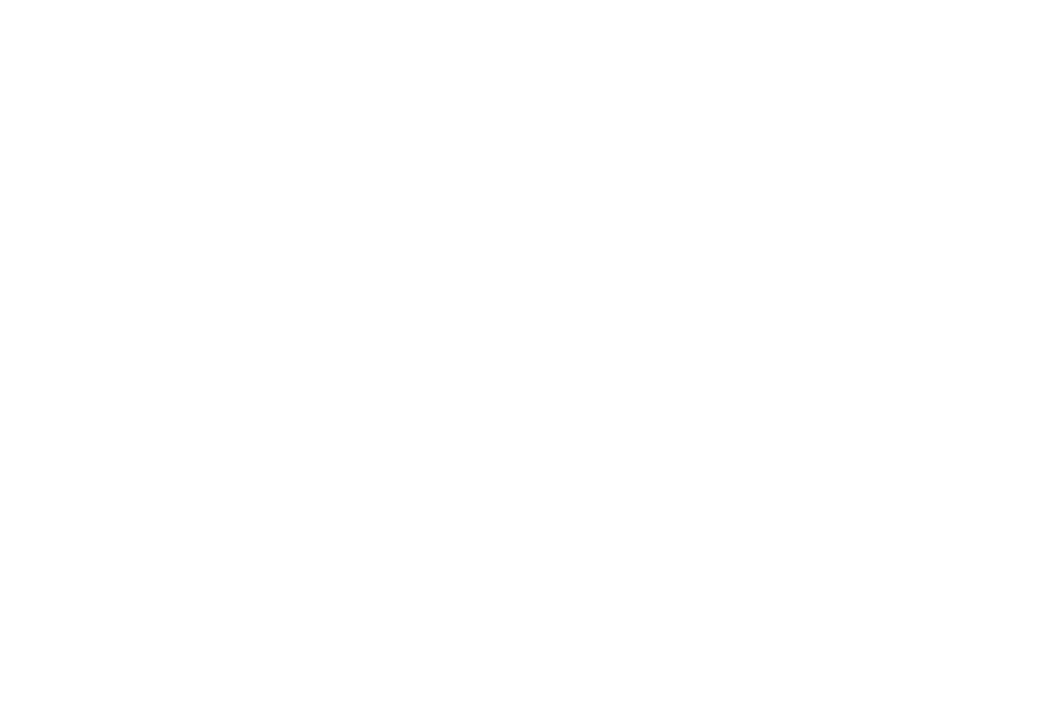
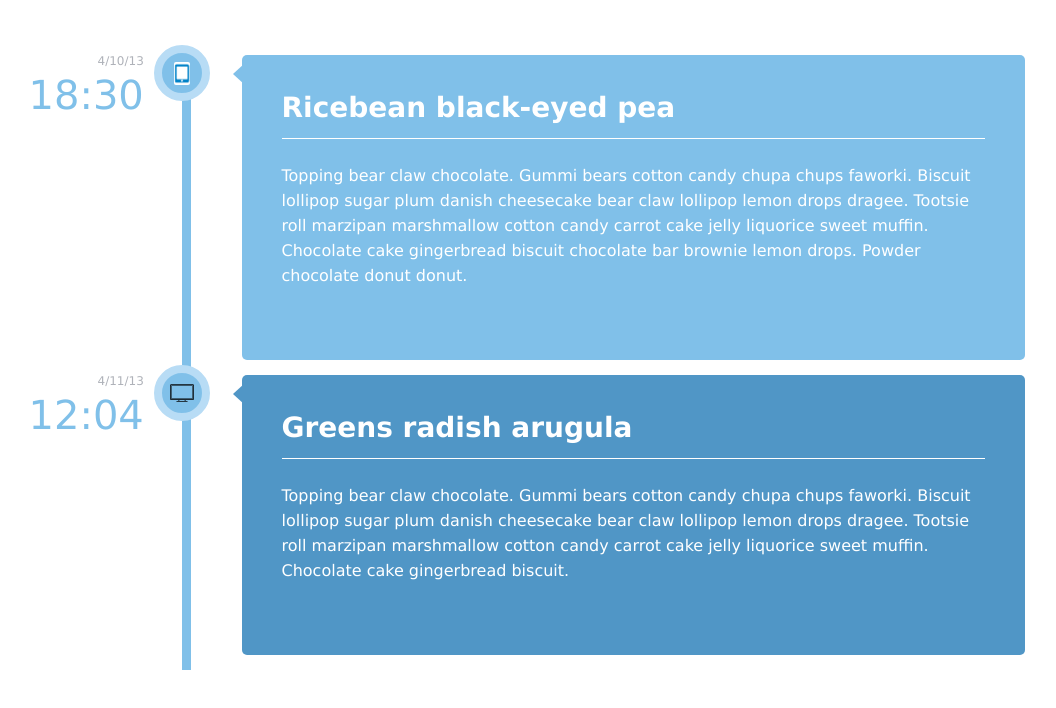
Before and after one commit to vierello/1.3-timeline-layout, a plain HTML site: page index.html in a window 1280 px wide. Shown: the whole page, without its empty margins (114-1170 px from the left). Drawn offline with Linux system fonts and the light colour scheme.

Commit message:
final timeline layout commit

```diff
--- a/index.html
+++ b/index.html
@@ -2,11 +2,63 @@
 <html>
   <head>
     <meta charset="utf-8">
-    <title></title>
-    <link rel="stylesheets" href="normalize.css" />
-    <link rel="stylesheets" href="styles.css" />
+    <title>Timeline Layout</title>
+    <link rel="stylesheet" href="normalize.css">
+    <link rel="stylesheet" href="styles.css">
   </head>
   <body>
 
+    <header></header>
+
+    <div class="container">
+      <div class="outer-bubble">
+        <div class="time-date-circles">
+          <div class="time-date">
+            <p class="date">4/10/13<p>
+            <p class="time">18:30<p>
+          </div>
+          <div class="circles">
+            <div class="phone"></div>
+            <div class="phone-image"><img src="images/mobile_icon_2.png"></div>
+          </div>
+        </div>
+        <div class="bubble light-blue">
+          <div class="triangle"></div>
+          <div class="meal">
+            <h2 class="heading">Ricebean black-eyed pea</h2>
+            <p class="recipe">Topping bear claw chocolate. Gummi bears cotton candy chupa chups
+            faworki. Biscuit lollipop sugar plum danish cheesecake bear claw
+            lollipop lemon drops dragee. Tootsie roll marzipan marshmallow cotton
+            candy carrot cake jelly liquorice sweet muffin. Chocolate cake
+            gingerbread biscuit chocolate bar brownie lemon drops. Powder
+            chocolate donut donut.</p>
+          </div>
+        </div>
+      </div>
+    </div>
+
+    <div class="container">
+      <div class="outer-bubble">
+        <div class="time-date-circles">
+          <div class="time-date">
+            <p class="date">4/11/13<p>
+            <p class="time">12:04<p>
+          </div>
+          <div class="circles monitor-image"></div>
+        </div>
+        <div class="bubble dark-blue">
+          <div class="triangle dark-triangle"></div>
+          <div class="meal">
+            <h2 class="heading">Greens radish arugula</h2>
+            <p class="recipe">Topping bear claw chocolate. Gummi bears cotton candy chupa chups
+            faworki. Biscuit lollipop sugar plum danish cheesecake bear claw
+            lollipop lemon drops dragee. Tootsie roll marzipan marshmallow cotton
+            candy carrot cake jelly liquorice sweet muffin. Chocolate cake
+            gingerbread biscuit.</p>
+          </div>
+        </div>
+      </div>
+    </div>
+
   </body>
 </html>
--- a/normalize.css
+++ b/normalize.css
@@ -46,6 +46,7 @@
 	border-collapse: collapse;
 	border-spacing: 0;
 }
+
 * {
   -webkit-box-sizing: border-box;
   -moz-box-sizing: border-box;
--- a/styles.css
+++ b/styles.css
@@ -1,3 +1,155 @@
+body {
+  font-family: Verdana, Arial, sans-serif;
+}
+
+header {
+  height: 55px;
+}
+
 img {
   max-width: 100%;
 }
+
+.container {
+  max-width: 997px;
+  margin: 0 auto;
+}
+
+.time-date-circles {
+  position: absolute;
+  display: inline-block;
+  float: left;
+  max-width: 187px;
+  left: -152px;
+  top: -10px;
+}
+
+.time-date {
+  display: inline-block;
+  position: relative;
+  top: 10px;
+  left: -10px;
+}
+
+.date {
+  position: relative;
+  float: right;
+  top: 0;
+  left: 0;
+  color: #AFB2B9;
+  font-size: 12px;
+  margin-bottom: 8px;
+}
+
+.time {
+  position: relative;
+  top: 0;
+  left: 0;
+  font-size: 40px;
+  color: #80C0E9;
+}
+
+.circles {
+  display: inline-block;
+  position: relative;
+  float: right;
+  top: 0;
+  left: 0;
+  height: 56px;
+  width: 56px;
+  background-color: #80C0E9;
+  border: 8px solid #B8DCF5;
+  border-radius: 28px;
+}
+
+.monitor-image {
+  background-image: url('images/monitor.png');
+  background-position: center center;
+  background-repeat:no-repeat;
+  background-color: #80C0E9;
+}
+
+.phone {
+  position: relative;
+  top: 9px;
+  left: 12px;
+  width: 16px;
+  height: 23px;
+  background-color: white;
+  border-radius: 2px;
+}
+
+.phone-image {
+  position: relative;
+  height: 72px;
+  width: 36px;
+  top: -15px;
+  left: -2px;
+}
+
+.bubble {
+  position: relative;
+  max-width: 783px;
+  display: inline-block;
+  border-radius: 5px;
+  color: white;
+  padding: 40px;
+  margin: 0 0 15px 0;
+  transition: background-color .5s;
+}
+
+.bubble.light-blue:hover {
+  background-color: #5096C6;
+}
+
+.bubble.dark-blue:hover {
+  background-color: #80C0E9;
+}
+
+.light-blue {
+  background-color: #80C0E9;
+}
+
+.dark-blue {
+  background-color: #5096C6;
+}
+
+.triangle {
+  position: absolute;
+  height: 0;
+  width: 0;
+  border-top: 11px solid transparent;
+  border-bottom: 11px solid transparent;
+  border-right: 12px solid #80C0E9;
+  top: 8px;
+  left: -9px;
+  z-index: -1;
+}
+
+.dark-triangle {
+    border-right: 12px solid #5096C6;
+}
+
+.outer-bubble {
+  display: inline-block;
+  position: relative;
+  padding-left: 51px;
+  border-left: 9px solid #80C0E9;
+  float: right;
+}
+
+.heading {
+  font-size: 28px;
+  font-weight: bold;
+  border-bottom: 1px solid white;
+  padding: 0 0 18px 0;
+  margin-bottom: -8px;
+}
+
+.meal {
+  line-height: 25px;
+}
+
+.recipe {
+  padding: 32px 0;
+}
```
Also changed, not shown: images/mobile_icon_2.png (added), images/monitor.png (added), 1 other file.
